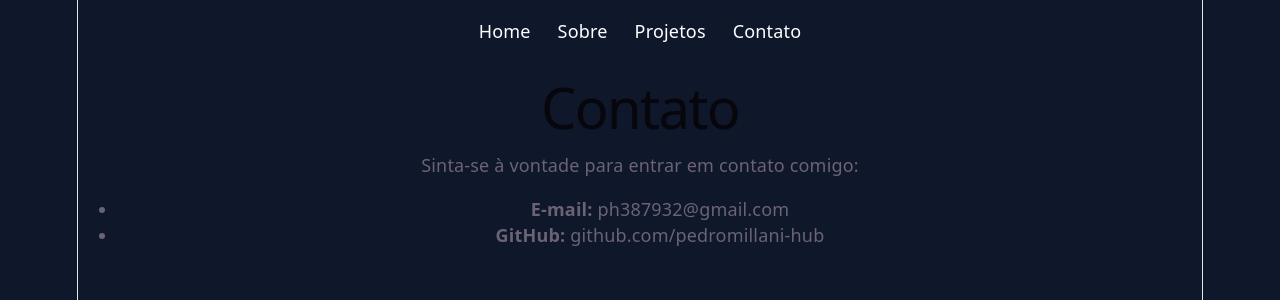
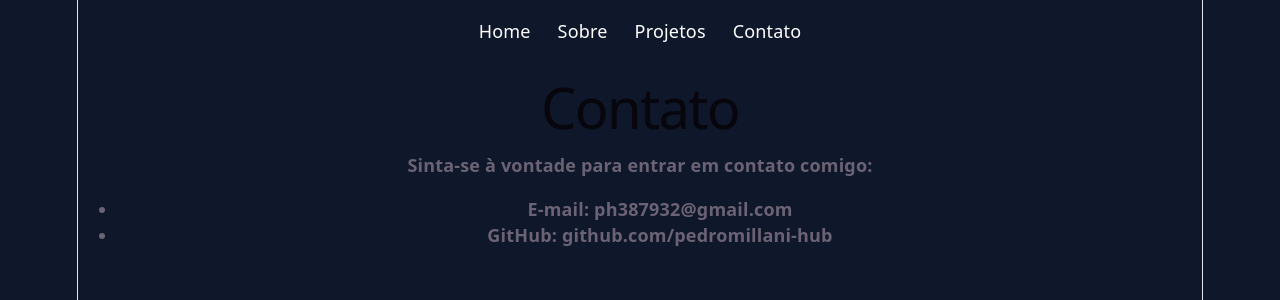
Before and after one commit to pedromillani-hub/meu-portifolio, a React (Vite) app: page /contato in a window 1280 px wide. Shown: the top 300 px of the page. Built offline with nearby package versions, Linux system fonts and the light colour scheme.

Commit message:
Update Contato.jsx

```diff
--- a/src/pages/Contato.jsx
+++ b/src/pages/Contato.jsx
@@ -2,10 +2,10 @@ function Contato() {
   return (
     <div>
       <h1>Contato</h1>
-      <p>Sinta-se à vontade para entrar em contato comigo:</p>
+      <p><strong>Sinta-se à vontade para entrar em contato comigo:</strong></p>
       <ul>
-        <li><strong>E-mail:</strong> ph387932@gmail.com</li>
-        <li><strong>GitHub:</strong> github.com/pedromillani-hub</li>
+        <li><strong>E-mail: ph387932@gmail.com</strong></li>
+        <li><strong>GitHub: github.com/pedromillani-hub</strong></li>
       </ul>
     </div>
   );
```
